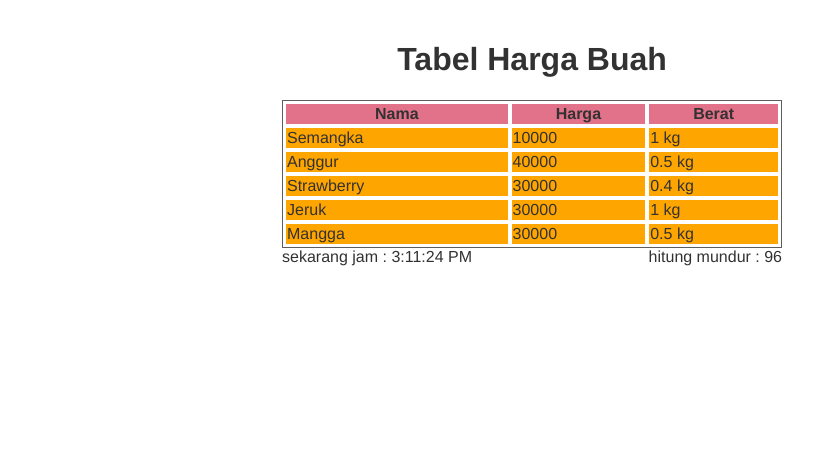
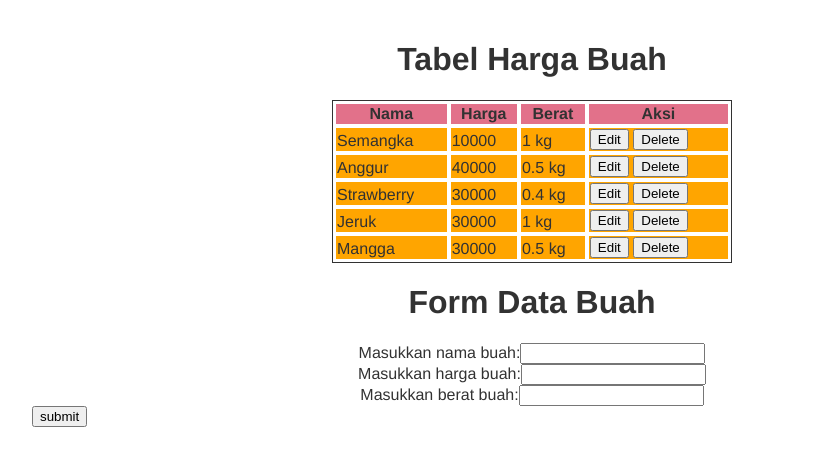
Before and after one commit to mikailalex/sanbercode-reactjs-0720-week3, a React (Create React App) app: page / in a window 1280 px wide. Shown: the top 466 px of the page, without its empty margins (108-921 px from the left). Built offline with nearby package versions, Linux system fonts and the light colour scheme.

Commit message:
Mengerjakan tugas Hari-3 Pekan-3

```diff
--- a/src/App.css
+++ b/src/App.css
@@ -3,7 +3,7 @@ body {
 background: white; /* try type yellow */
 color: #323232;
 
-width: 500px;
+width: 1000px;
 margin: 0 auto;
 padding: 20px;
 
--- a/src/App.js
+++ b/src/App.js
@@ -1,15 +1,20 @@
 import React from 'react';
-import TabelHargaBuah from './tugas11/dataBuah'
 import './App.css';
-import Timer from './tugas12/Timer';
+import DaftarBuah from './tugas13/DaftarBuah';
+
+// import TabelHargaBuah from './tugas11/dataBuah'
+// import Timer from './tugas12/Timer';
 
 
 function App() {
   return (
-    <div>
-      <TabelHargaBuah />
-      <Timer />
-    </div>
+    // <div>
+    //   <TabelHargaBuah />
+    //   <Timer />
+    // </div>
+    <>
+      <DaftarBuah />
+    </>
   );
 }
 
--- /dev/null
+++ b/src/tugas13/DaftarBuah.js
@@ -0,0 +1,154 @@
+import React, { Component } from 'react'
+import ItemBuah from './ItemBuah'
+
+
+class DaftarBuah extends Component {
+    constructor(props) {
+        super()
+        this.state = {
+            dataHargaBuah : [
+                {nama: "Semangka", harga: 10000, berat: 1000},
+                {nama: "Anggur", harga: 40000, berat: 500},
+                {nama: "Strawberry", harga: 30000, berat: 400},
+                {nama: "Jeruk", harga: 30000, berat: 1000},
+                {nama: "Mangga", harga: 30000, berat: 500}
+              ],
+            indexOfForm : -1
+            }
+
+        this.handleChangeName = this.handleChangeName.bind(this);
+        this.handleChangePrice = this.handleChangePrice.bind(this);
+        this.handleChangeWeight = this.handleChangeWeight.bind(this);
+
+        this.handleSubmit = this.handleSubmit.bind(this);
+        this.handleEdit = this.handleEdit.bind(this);
+        this.handleDelete = this.handleDelete.bind(this);
+    }
+
+    handleEdit(event) {
+        let index = event.target.value
+        let nama = this.state.dataHargaBuah[index].nama
+        let harga = this.state.dataHargaBuah[index].harga
+        let berat = this.state.dataHargaBuah[index].berat
+        this.setState({inputName: nama, indexOfForm: index})
+        this.setState({inputPrice: harga, indexOfForm: index})
+        this.setState({inputWeight: berat, indexOfForm: index})
+    }
+
+    handleChangeName(event) {
+        this.setState({inputName: event.target.value});
+    }
+
+    handleChangePrice(event) {
+        this.setState({inputPrice: event.target.value});
+    }
+
+    handleChangeWeight(event) {
+        this.setState({inputWeight: event.target.value});
+    }
+
+    handleSubmit(event) {
+        // menahan submit
+    event.preventDefault()
+
+    let name = this.state.inputName
+    let price = this.state.inputPrice
+    let weight = this.state.inputWeight
+
+    if (name.replace(/\s/g,'') !== ""){
+      let newDataBuah = this.state.dataHargaBuah
+      let index = this.state.indexOfForm
+      let data = {nama: name, harga: price, berat: weight}
+      let data2 = {}
+
+      if (index === -1){
+        newDataBuah = [...newDataBuah, data]
+      }else{
+        // newDataBuah[index].nama = name
+        // newDataBuah[index].harga = price
+        // newDataBuah[index].berat = weight
+        data2.nama = name
+        data2.harga = price
+        data2.berat = weight
+      }
+
+      this.setState({
+        dataHargaBuah: [...newDataBuah, data2],
+        inputName: "",
+        inputWeight: "",
+        inputPrice: ""
+      })
+    }
+    }
+
+    handleDelete(event) {
+        let index = event.target.value
+        let newDataBuah = this.state.dataHargaBuah
+        let editedDataBuah = newDataBuah[this.state.indexOfForm]
+        newDataBuah.splice(index, 1)
+
+        if (editedDataBuah !== undefined){
+        // array findIndex baru ada di ES6
+        var newIndex = newDataBuah.findIndex((el) => el === editedDataBuah)
+        this.setState({dataHargaBuah: newDataBuah, indexOfForm: newIndex})
+
+        }else{
+
+        this.setState({dataHargaBuah: newDataBuah})
+        }
+
+    }
+
+    render() {
+
+    return (
+      <>
+        <h1>Tabel Harga Buah</h1>
+        <table style={{border: "1px solid", width: "40%", margin: "0 auto"}}>
+          <thead style={{background: "#aaa"}}>
+            <tr>
+              <th>Nama</th>
+              <th>Harga</th>
+              <th>Berat</th>
+              <th>Aksi</th>
+            </tr>
+          </thead>
+          <tbody style={{background: "coral"}}>
+            {this.state.dataHargaBuah.map((el, index)=> {
+              return (
+                <>
+                    <tr>
+                        <ItemBuah item={el} key={index}/>
+                        <td>
+                        <button onClick={this.handleEdit} value={index}>Edit</button>
+                        &nbsp;
+                        <button onClick={this.handleDelete} value={index}>Delete</button>
+                        </td>
+                    </tr>
+                </>
+                )
+              })}
+          </tbody>
+        </table>
+        <h1>Form Data Buah</h1>
+        <form onSubmit={this.handleSubmit}>
+          <label style={{display: "block", textAlign: "center"}}>
+            Masukkan nama buah:
+          <input type="text" value={this.state.inputName} onChange={this.handleChangeName}/>
+          </label>
+          <label style={{display: "block", textAlign: "center"}}>
+            Masukkan harga buah:
+          <input type="text" value={this.state.inputPrice} onChange={this.handleChangePrice}/>
+          </label>
+          <label style={{display: "block", textAlign: "center"}}>
+            Masukkan berat buah:
+          <input type="text" value={this.state.inputWeight} onChange={this.handleChangeWeight}/>
+          </label>
+          <button style={{display: "block", textAlign: "center"}}>submit</button>
+        </form>
+      </>
+    )
+  }
+}
+
+export default DaftarBuah
--- /dev/null
+++ b/src/tugas13/ItemBuah.js
@@ -0,0 +1,19 @@
+import React, {Component} from "react"
+
+class ItemBuah extends Component{
+  constructor(props){
+    super(props)
+  }
+
+  render(){
+    return(
+        <>
+            <td>{this.props.item.nama}</td>
+            <td>{this.props.item.harga}</td>
+            <td>{this.props.item.berat/1000} kg</td>
+        </>
+    )
+  }
+}
+
+export default ItemBuah
```
